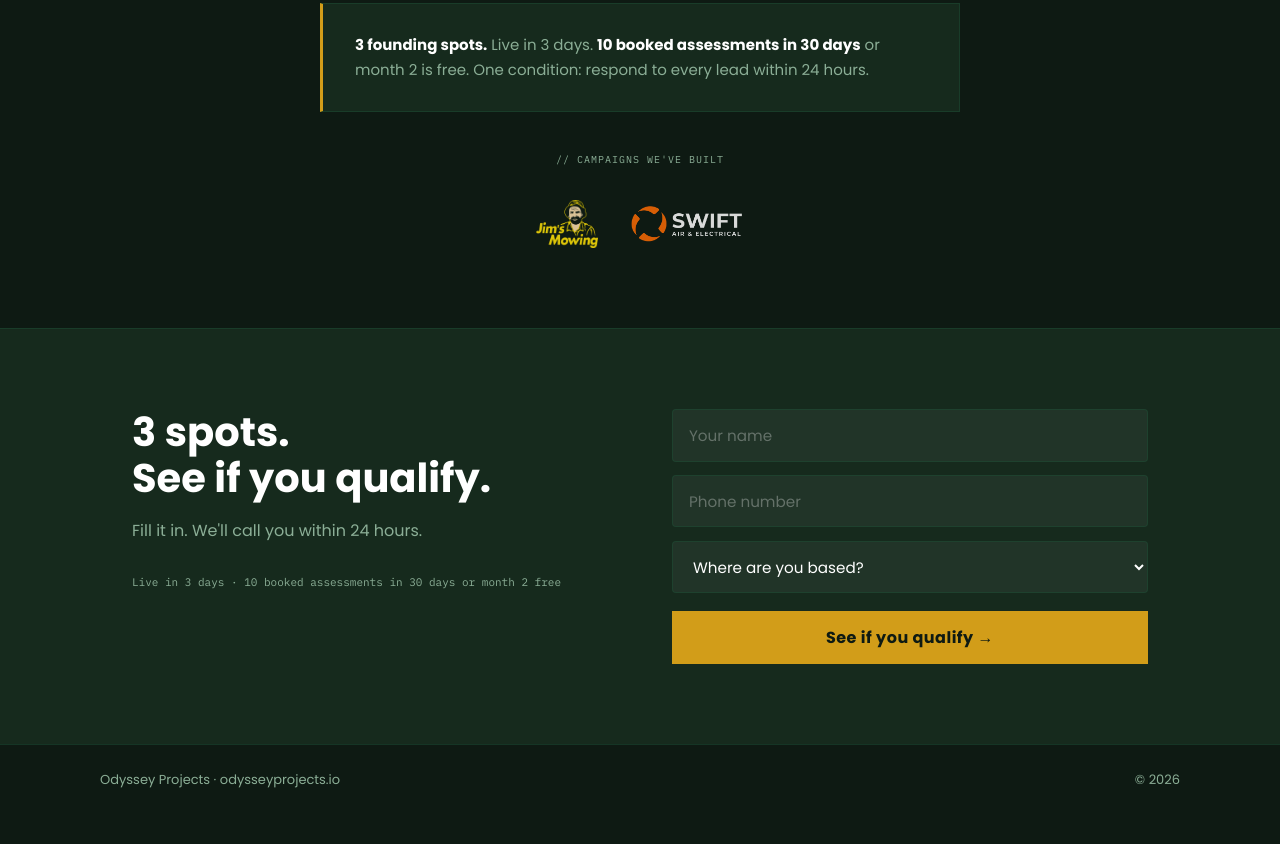
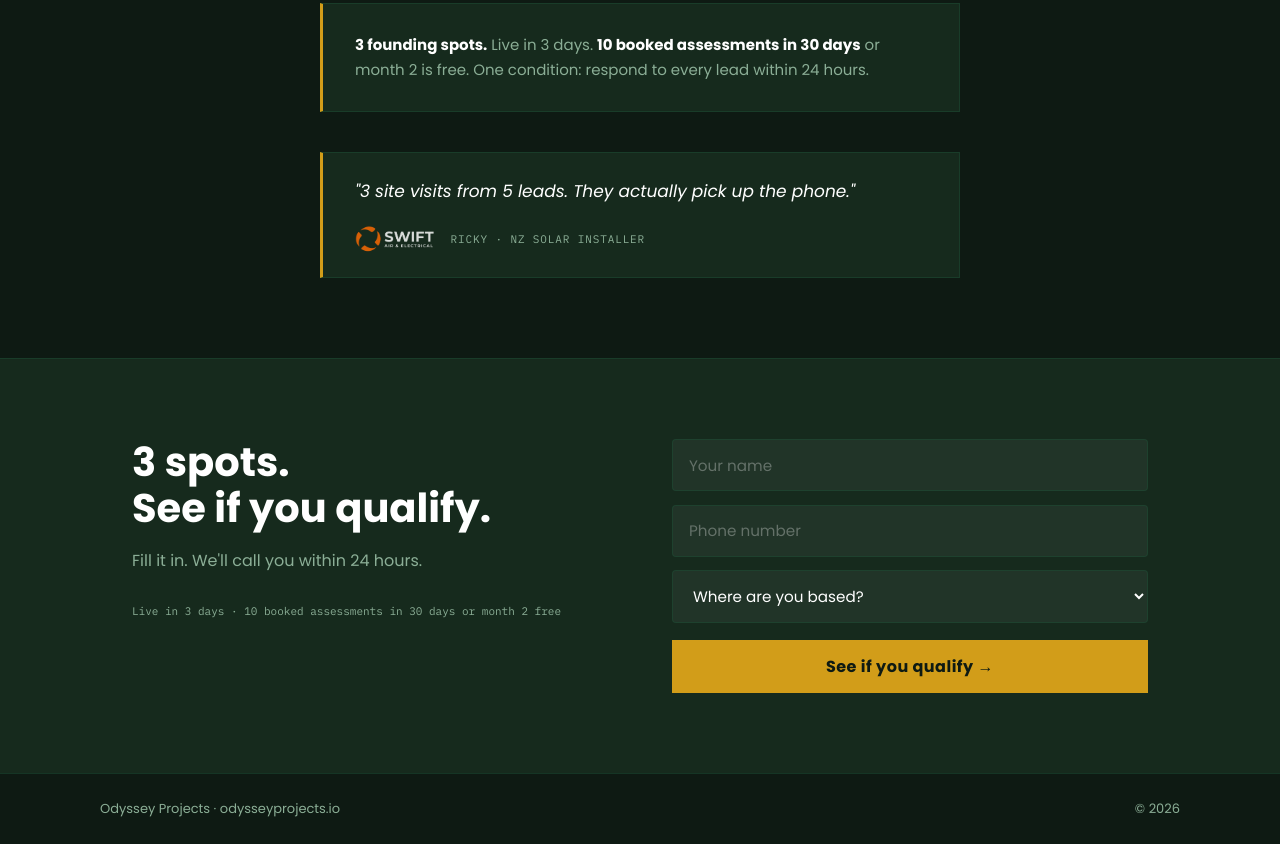
Before and after one commit to odysseyaccount/solar-lp, a website: page index.html in a window 1280 px wide. Shown: the part 3054-3898 px from the top of the page. Before the commit the page ends 3868 px from the top, so only its background shows below. Drawn offline with Linux system fonts and the light colour scheme.

Commit message:
Replace logo bar with Ricky testimonial; cull Jim's Mowing

```diff
--- a/index.html
+++ b/index.html
@@ -793,6 +793,37 @@
     .screen-frame img { display: block; width: 100%; }
     .screenshot-pair { display: grid; grid-template-columns: 1fr 1fr; gap: 1rem; }
     @media (max-width: 600px) { .screenshot-pair { grid-template-columns: 1fr; } }
+
+    /* -- TESTIMONIAL -- */
+    .testimonial-block {
+      margin: 2.5rem auto 0;
+      max-width: 640px;
+      background: var(--surface);
+      border: 1px solid var(--border);
+      border-left: 3px solid var(--gold);
+      padding: 1.5rem 2rem;
+      text-align: left;
+    }
+    .testimonial-quote {
+      font-size: 1.0625rem;
+      line-height: 1.65;
+      color: var(--white);
+      margin-bottom: 1.25rem;
+      font-style: italic;
+    }
+    .testimonial-attr {
+      display: flex;
+      align-items: center;
+      gap: 1rem;
+    }
+    .testimonial-attr img { height: 28px; opacity: 0.85; }
+    .testimonial-attr span {
+      font-family: var(--mono);
+      font-size: 0.6875rem;
+      letter-spacing: 0.08em;
+      text-transform: uppercase;
+      color: var(--muted);
+    }
   </style>
 </head>
 <body>
@@ -888,10 +919,12 @@
       <div class="offer-inline" style="margin-left:auto;margin-right:auto;text-align:left">
         <p><strong>3 founding spots.</strong> Live in 3 days. <strong>10 booked assessments in 30 days</strong> or month 2 is free. One condition: respond to every lead within 24 hours.</p>
       </div>
-      <div class="logo-bar" style="justify-content:center;margin-top:2.5rem">
-        <p class="logo-bar-label" style="text-align:center">// Campaigns we've built</p>
-        <img src="jims-mowing-logo.png" alt="Jim's Mowing" style="height:48px;opacity:0.9">
-        <img src="swift-solar-logo.png" alt="Swift Solar" style="height:40px;opacity:0.85">
+      <div class="testimonial-block">
+        <p class="testimonial-quote">"3 site visits from 5 leads. They actually pick up the phone."</p>
+        <div class="testimonial-attr">
+          <img src="swift-solar-logo.png" alt="Swift Air &amp; Electrical">
+          <span>Ricky &middot; NZ Solar Installer</span>
+        </div>
       </div>
     </div>
   </section>
```
